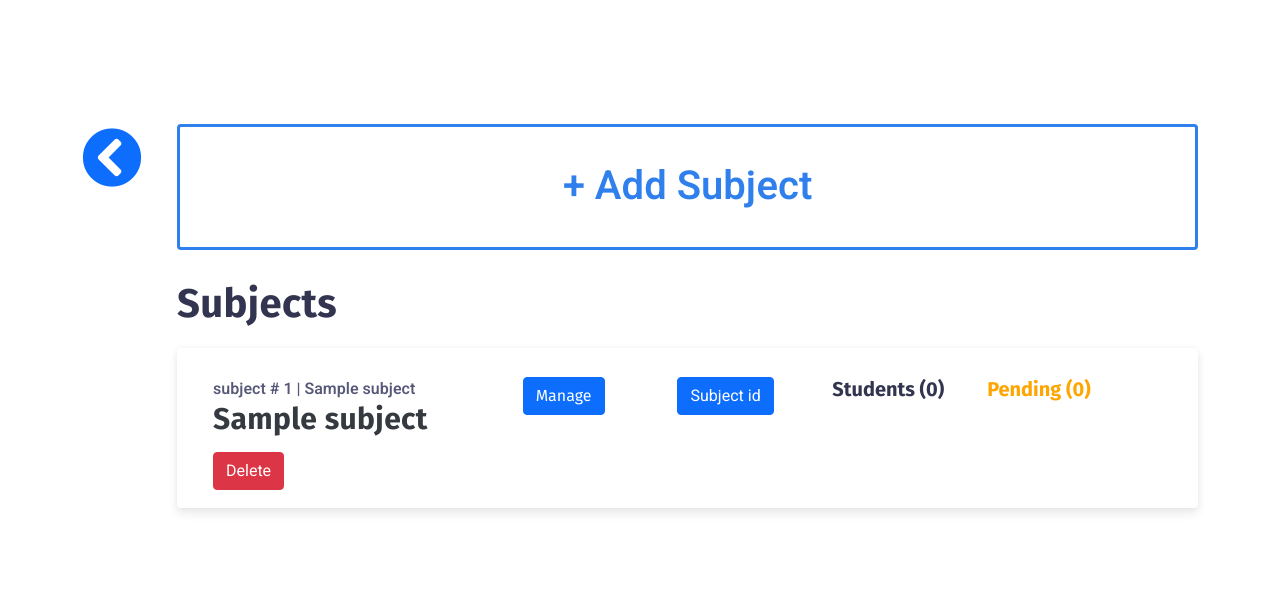
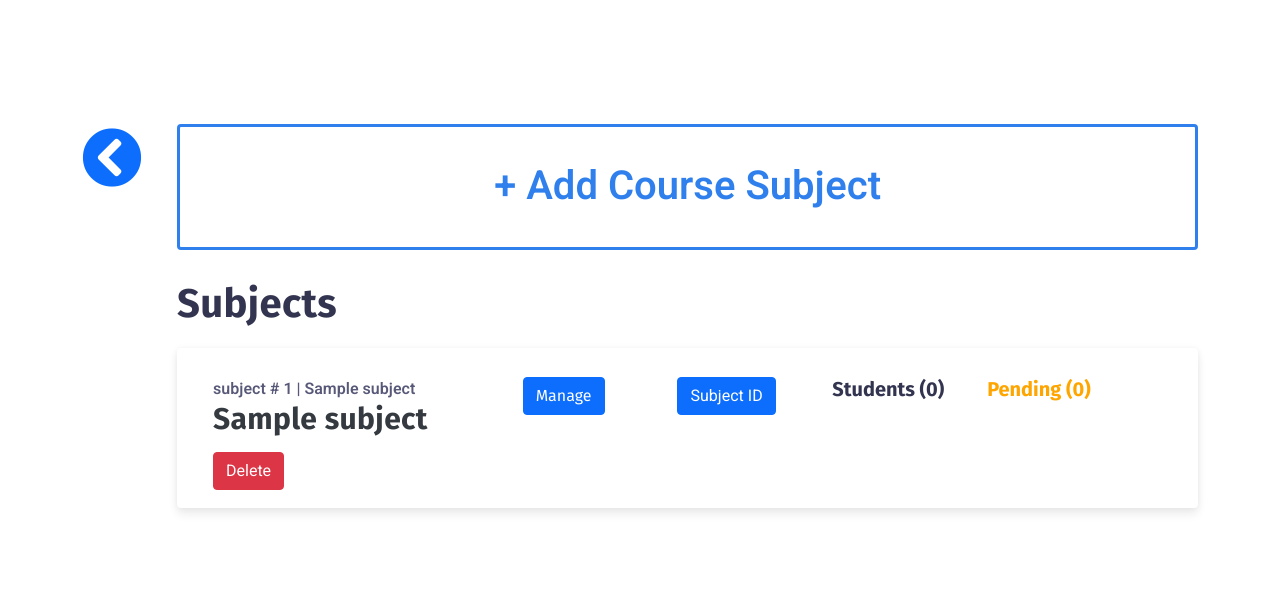
Before and after one commit to venbarc/final_project, a PHP site: page /subject_prof.php in a window 1280 px wide. Shown: the part 94-708 px from the top of the page. Run offline with PHP 8.4, Linux system fonts and the light colour scheme; the visitor is signed in with stand-in values (Sample User, id 1); tables that the repository leaves empty or names only in its code hold one stand-in row (values such as "Sample post"); grey boxes marked "Sample" are stand-in pictures; data that the repository does not hold is empty; some libraries are stand-ins or nearby versions.

Commit message:
updated 10pm may 5

```diff
--- a/admin/index.php
+++ b/admin/index.php
@@ -134,7 +134,7 @@
                             <th class="text-center text-uppercase text-secondary text-xs font-weight-bolder opacity-7">Email</th>
                             <th class="text-center text-uppercase text-secondary text-xs font-weight-bolder opacity-7">Gender</th>
                             <th class="text-center text-uppercase text-secondary text-xs font-weight-bolder opacity-7">Contact</th>
-                            <th class="text-center text-uppercase text-secondary text-xs font-weight-bolder opacity-7">Address</th>
+                            <th class="text-center text-uppercase text-secondary text-xs font-weight-bolder opacity-7">Specialization</th>
                             <th class="text-center text-uppercase text-secondary text-xs font-weight-bolder opacity-7">Date Registered</th>
                             <th class="text-center text-uppercase text-secondary text-xs font-weight-bolder opacity-7">Edit</th>
                             <th class="text-center text-uppercase text-secondary text-xs font-weight-bolder opacity-7">Action</th>
@@ -276,7 +276,7 @@
                             <th class="text-center text-uppercase text-secondary text-xs font-weight-bolder opacity-7">Email</th>
                             <th class="text-center text-uppercase text-secondary text-xs font-weight-bolder opacity-7">Gender</th>
                             <th class="text-center text-uppercase text-secondary text-xs font-weight-bolder opacity-7">Contact</th>
-                            <th class="text-center text-uppercase text-secondary text-xs font-weight-bolder opacity-7">Address</th>
+                            <th class="text-center text-uppercase text-secondary text-xs font-weight-bolder opacity-7">Specialization</th>
                             <th class="text-center text-uppercase text-secondary text-xs font-weight-bolder opacity-7">Date Registered</th>
                             <th class="text-center text-uppercase text-secondary text-xs font-weight-bolder opacity-7">Edit</th>
                             <th class="text-center text-uppercase text-secondary text-xs font-weight-bolder opacity-7">Action</th>
--- a/class_prof.php
+++ b/class_prof.php
@@ -370,7 +370,7 @@
                                                     {
                                                       ?>
                                                         <img src="assets/img/profile/default-profile.png" class="class_prof_img">
-                                                        <div class="mt-5"> <strong><?php echo $student_email ?></strong> </div>
+                                                        <div class="mt-2"> <strong><?php echo $student_email ?></strong> </div>
                                                       <?php
                                                     }
                                                     else
--- a/edit_profile.php
+++ b/edit_profile.php
@@ -299,7 +299,7 @@
                                                 <p><?php echo $you_are ?></p>
                                             </div>
                                             <div class="col-sm-4 pb-25 wow fadeInUp" data-wow-delay=".7s">
-                                                <label class="form-label"><h6>Address</h6></label>
+                                                <label class="form-label"><h6>Specialization</h6></label>
                                                 <p><?php echo (isset($special) && !empty($special)) ? $special : '<span class="text-danger"> Add Specialization </span>'; ?></p>
                                             </div>
                                             <div class="col-sm-4 pb-25 wow fadeInUp" data-wow-delay=".7s">
--- a/subject_prof.php
+++ b/subject_prof.php
@@ -162,7 +162,7 @@
                               </div>
                               <div class="col-md-11">
                                 <button type="submit" class="btn btn-primary mb-30" id="add_subject" data-toggle="modal" data-target="#edit_modal6">
-                                  + Add Subject
+                                  + Add Course Subject
                                 </button>
 
                                   <?php
@@ -219,7 +219,7 @@
                                                   </div>
                                                   <div class="col-md-2 pt-15">
                                                       <button class="btn btn-primary" onclick="copyToClipboard('<?php echo addslashes($subject_token) ?>')" title="Copy token to add student to this subject">
-                                                        Subject id
+                                                        Subject ID
                                                       </button>
                                                     </h6>
                                                   </div>
@@ -256,9 +256,6 @@
 
                               </div>
                             </div>
-
-
-
 
                         </div>
                     </div>
--- a/view_quiz.php
+++ b/view_quiz.php
@@ -228,7 +228,7 @@
                                             </div>
                                             <div class="col-md-3 mt-3 mb-20">
                                                 <a href="hard_copy.php?subject='.$subject.'&subject_token='.$subject_token.'&quiz_token='.$quiz_token.'&quiz_title='.$quiz_title.'" class="btn btn-dark">
-                                                    <i class="fas fa-file"></i> &nbsp; Make hard copy
+                                                    <i class="fas fa-file"></i> &nbsp; Generate Hard Copy
                                                 </a>
                                             </div>
                                         </div>
```
